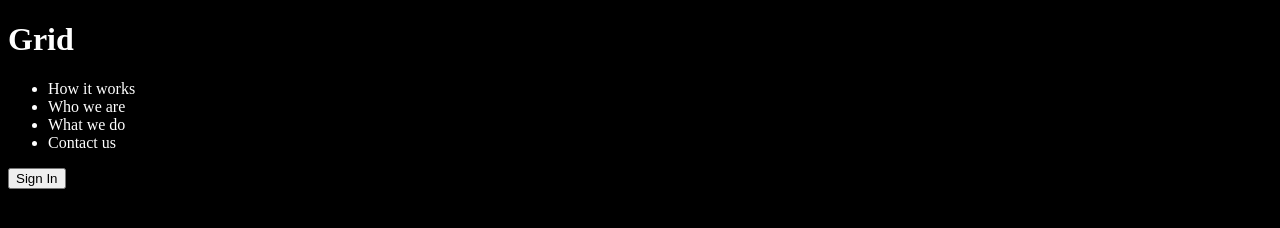
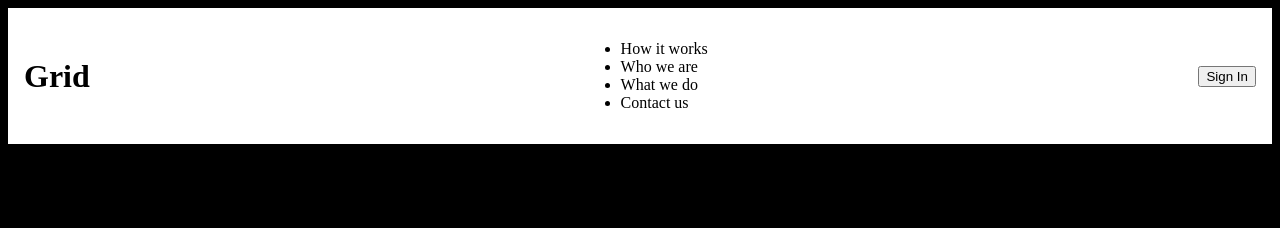
Before and after one commit to joyabrazado/INM420SBB_A1_JoyA, a website: page public/index.html in a window 1280 px wide. Drawn offline with Linux system fonts and the light colour scheme.

Commit message:
header css

```diff
--- a/public/assets/css/style.css
+++ b/public/assets/css/style.css
@@ -1,4 +1,11 @@
-body {
-    background: black;
-    color: white;
+body{
+    background-color: black;
 }
+
+header{
+    background-color: white;
+    display: flex;
+    justify-content: space-between;
+    align-items: center;
+    padding: 16px;
+}
--- a/public/index.html
+++ b/public/index.html
@@ -1,17 +1,26 @@
 <!DOCTYPE html>
 <html lang="en">
+
 <head>
     <meta charset="UTF-8">
     <meta name="viewport" content="width=device-width, initial-scale=1.0">
     <title>Document</title>
     <link rel="stylesheet" type="text/css" href="assets/css/style.css">
 </head>
+
 <body>
     <header>
+        <div id="header1">
             <!-- MOBILE -->
             <div id="hamburger"></div>
+
+            <!-- LOGO FOR WEB -->
             <div id="logo"></div>
+
             <h1>Grid</h1>
+        </div>
+
+        <div id="header2">
             <nav>
                 <ul>
                     <li>How it works</li>
@@ -20,9 +29,14 @@
                     <li> Contact us</li>
                 </ul>
             </nav>
+        </div>
+
+        <div id="header3">
             <button id="signin">
                 Sign In
             </button>
+        </div>
     </header>
 </body>
+
 </html>
```
Lines whose indentation alone changed are shown as unchanged.
